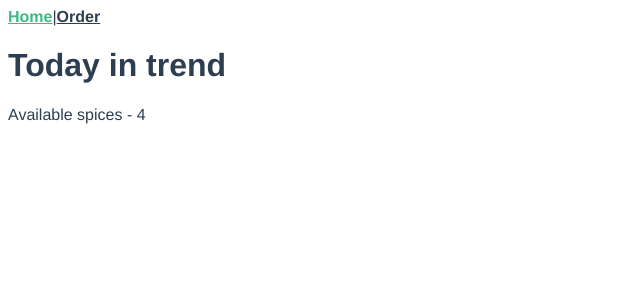
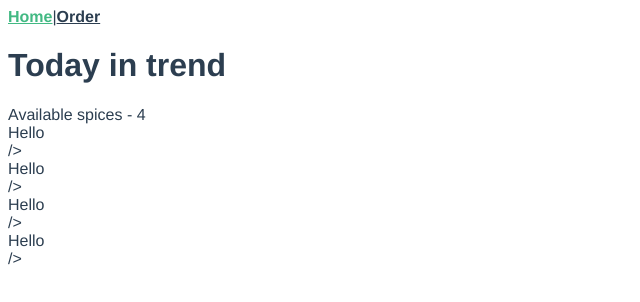
Before and after one commit to P5CHI-Web-Academy/HomeWork_TestingVueApplications, a Vue app: page / in a window 1280 px wide. Shown: the top 302 px of the page, without its empty margins (0-640 px from the left). Built offline with nearby package versions, Linux system fonts and the light colour scheme.

Commit message:
added test to check the amount of rendered items, should pass

```diff
--- a/src/views/Spices.vue
+++ b/src/views/Spices.vue
@@ -6,12 +6,24 @@
       </h1>
       <span class='small'>Available spices - {{ spicesCount }}</span>
     </div>
+    <b-row>
+      <b-col sm="8">
+        <template v-for="spice in spices">
+          <SpiceItem :key="spice.id" />
+          />
+        </template>
+      </b-col>
+    </b-row>
   </div>
 </template>
 
 <script>
+import SpiceItem from '@/components/SpiceItem'
 export default {
   name: 'Spices',
+  components: {
+    SpiceItem
+  },
   data () {
     return {
       spices: [{}, {}, {}, {}]
```
Also changed, not shown: 1 other file (tests, documents, lock files or other folders).
